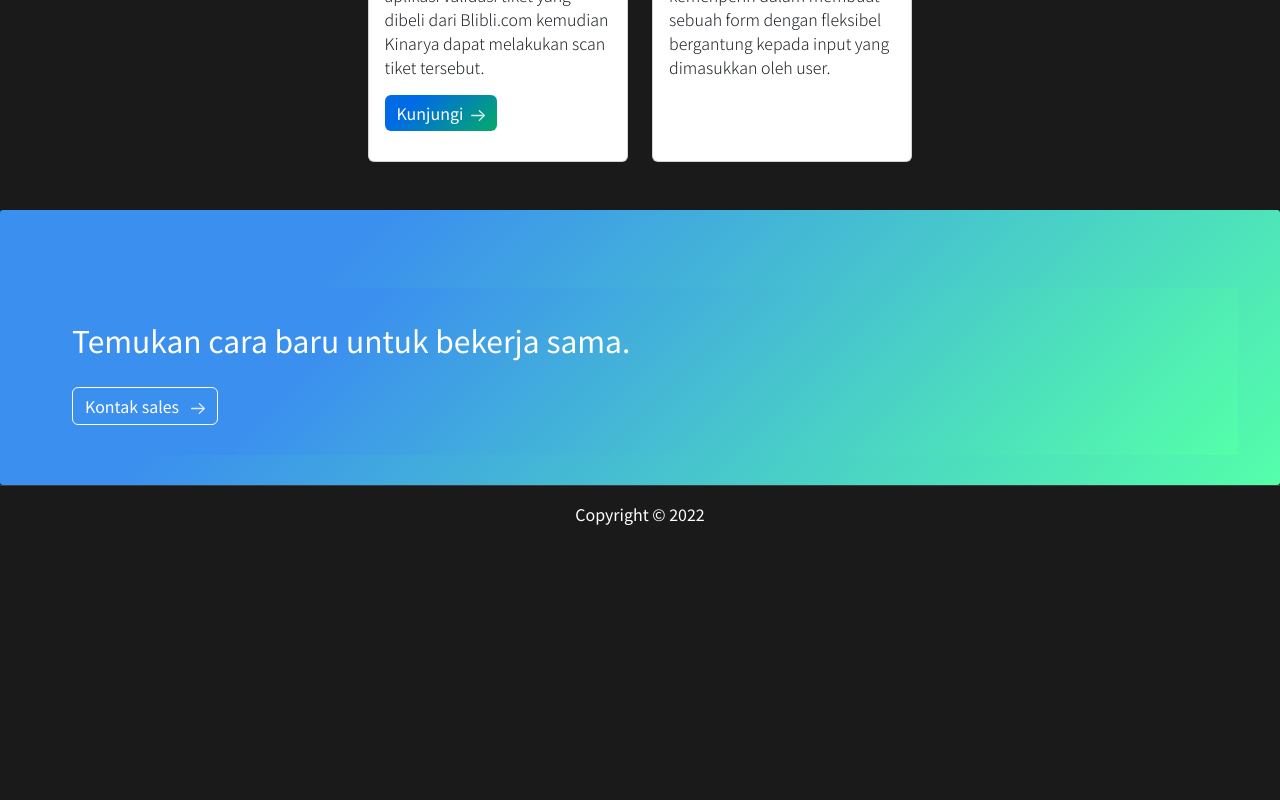
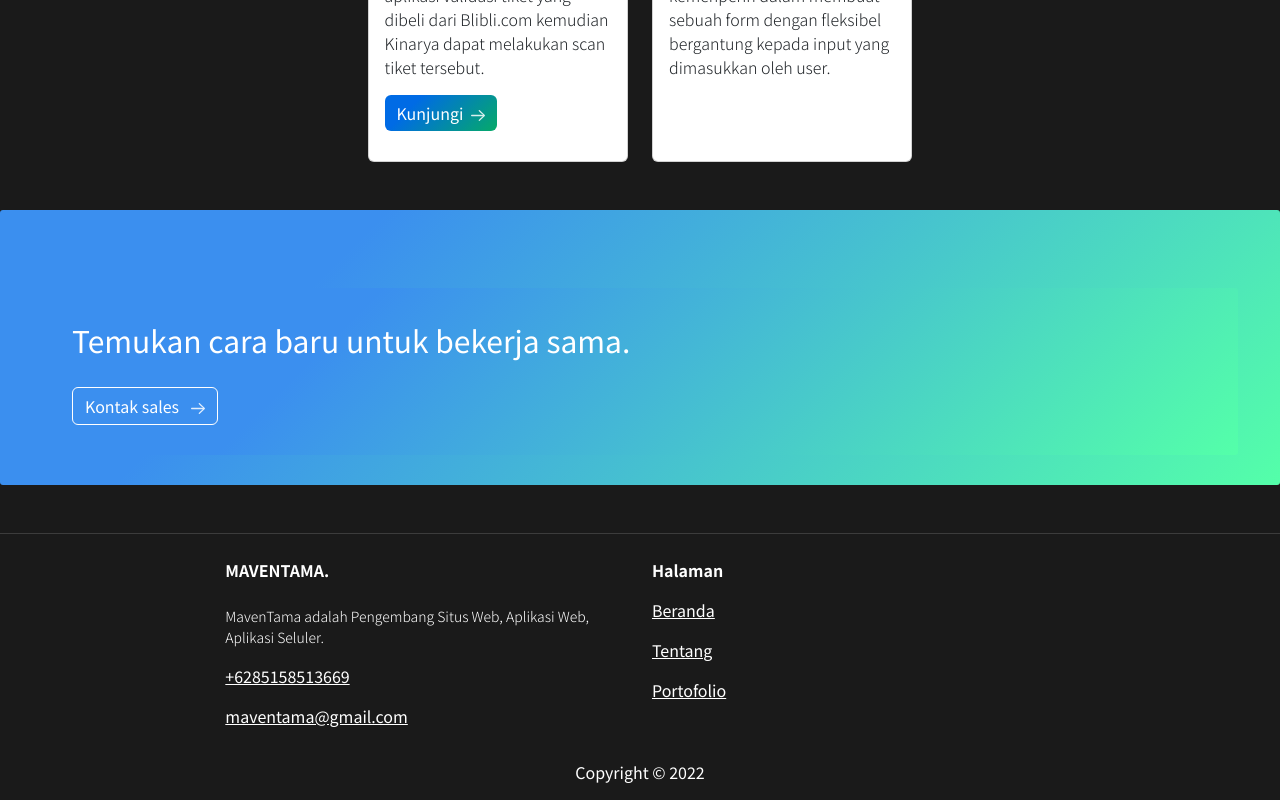
Before and after one commit to yogastama/landing-maventama-2, a Vue app: page /portfolio in a window 1280 px wide. Shown: the part 1065-1865 px from the top of the page. Before the commit the page ends 1607 px from the top, so only its background shows below. Built offline with nearby package versions, Linux system fonts and the light colour scheme.

Commit message:
NEW - change footer

```diff
--- /dev/null
+++ b/src/components/medium/FooterComponent.vue
@@ -0,0 +1,50 @@
+<template>
+  <section class="footer mt-5 pt-3">
+    <div class="container-fluid">
+      <div class="row justify-content-center">
+        <div class="col-12 col-sm-8">
+          <div class="row">
+            <div class="col-12 col-md-6 mt-2">
+              <b> MAVENTAMA. </b>
+              <p style="font-weight: 300; font-size: 14px" class="mt-4">
+                MavenTama adalah Pengembang Situs Web, Aplikasi Web, Aplikasi
+                Seluler.
+              </p>
+              <div class="mt-3"></div>
+              <a
+                href="https://wa.me/6285158513669?text=Hai maventama, saya mau berdiskusi"
+                class="text-white"
+              >
+                +6285158513669
+              </a>
+              <div class="mt-3"></div>
+              <a href="mailto:maventama@gmail.com" class="text-white">
+                maventama@gmail.com
+              </a>
+            </div>
+            <div class="col-12 col-md-6 mt-2">
+              <b> Halaman </b>
+              <div class="mt-3"></div>
+              <router-link to="/" class="text-white"> Beranda </router-link>
+              <div class="mt-3"></div>
+              <router-link to="/about" class="text-white">
+                Tentang
+              </router-link>
+              <div class="mt-3"></div>
+              <router-link to="/portfolio" class="text-white">
+                Portofolio
+              </router-link>
+            </div>
+            <div class="col-12 col-md-3 mt-2"></div>
+            <div class="col-12 col-md-3 mt-2"></div>
+          </div>
+          <div class="row mt-4">
+            <div class="col-12 text-center">
+              <p>Copyright © 2022</p>
+            </div>
+          </div>
+        </div>
+      </div>
+    </div>
+  </section>
+</template>
--- a/src/components/medium/NavbarComponent.vue
+++ b/src/components/medium/NavbarComponent.vue
@@ -6,7 +6,9 @@
           <div class="col-12 col-sm-10">
             <div class="row">
               <div class="col-4 col-sm-4 pt-2">
-                <img src="/images/logo.png" alt="logo" style="width: 200px" />
+                <router-link to="/">
+                  <img src="/images/logo.png" alt="logo" style="width: 200px" />
+                </router-link>
               </div>
               <div class="col-8 col-sm-8">
                 <div class="list-menu-navbar text-end d-block d-md-none">
--- a/src/views/about/AboutView.vue
+++ b/src/views/about/AboutView.vue
@@ -1,5 +1,6 @@
 <script setup>
 import NavbarComponent from "@/components/medium/NavbarComponent.vue";
+import FooterComponent from "@/components/medium/FooterComponent.vue";
 </script>
 <template>
   <NavbarComponent></NavbarComponent>
@@ -86,17 +87,5 @@ import NavbarComponent from "@/components/medium/NavbarComponent.vue";
       </div>
     </div>
   </section>
-  <section class="footer pt-3">
-    <div class="container-fluid">
-      <div class="row justify-content-center">
-        <div class="col-12 col-sm-8">
-          <div class="row">
-            <div class="col-12 text-center">
-              <p>Copyright © 2022</p>
-            </div>
-          </div>
-        </div>
-      </div>
-    </div>
-  </section>
+  <FooterComponent></FooterComponent>
 </template>
--- a/src/views/home/HomeView.vue
+++ b/src/views/home/HomeView.vue
@@ -1,5 +1,6 @@
 <script setup>
 import NavbarComponent from "@/components/medium/NavbarComponent.vue";
+import FooterComponent from "@/components/medium/FooterComponent.vue";
 </script>
 <template>
   <NavbarComponent></NavbarComponent>
@@ -18,15 +19,15 @@ import NavbarComponent from "@/components/medium/NavbarComponent.vue";
               <img src="/images/whatsapp.png" alt="" style="width: 14px" />
               Konsultasi Gratis
             </a>
-            <a href="" class="btn btn-outline-white ms-4" target="_blank">
-              Lihat layanan
+            <router-link to="/portfolio" class="btn btn-outline-white ms-4" target="_blank">
+              Lihat portofolio
               <img
                 src="/icons/arrow_right.svg"
                 alt=""
                 style="width: 14px"
                 class="ms-2"
               />
-            </a>
+            </router-link>
           </div>
         </div>
       </div>
@@ -161,17 +162,5 @@ import NavbarComponent from "@/components/medium/NavbarComponent.vue";
       </div>
     </div>
   </section>
-  <section class="footer mt-5 pt-3">
-    <div class="container-fluid">
-      <div class="row justify-content-center">
-        <div class="col-12 col-sm-8">
-          <div class="row">
-            <div class="col-12 text-center">
-              <p>Copyright © 2022</p>
-            </div>
-          </div>
-        </div>
-      </div>
-    </div>
-  </section>
+  <FooterComponent></FooterComponent>
 </template>
--- a/src/views/portfolio/PortfolioView.vue
+++ b/src/views/portfolio/PortfolioView.vue
@@ -1,5 +1,6 @@
 <script setup>
 import NavbarComponent from "@/components/medium/NavbarComponent.vue";
+import FooterComponent from "@/components/medium/FooterComponent.vue";
 </script>
 <template>
   <NavbarComponent></NavbarComponent>
@@ -181,17 +182,5 @@ import NavbarComponent from "@/components/medium/NavbarComponent.vue";
       </div>
     </div>
   </section>
-  <section class="footer pt-3">
-    <div class="container-fluid">
-      <div class="row justify-content-center">
-        <div class="col-12 col-sm-8">
-          <div class="row">
-            <div class="col-12 text-center">
-              <p>Copyright © 2022</p>
-            </div>
-          </div>
-        </div>
-      </div>
-    </div>
-  </section>
+  <FooterComponent></FooterComponent>
 </template>
```
